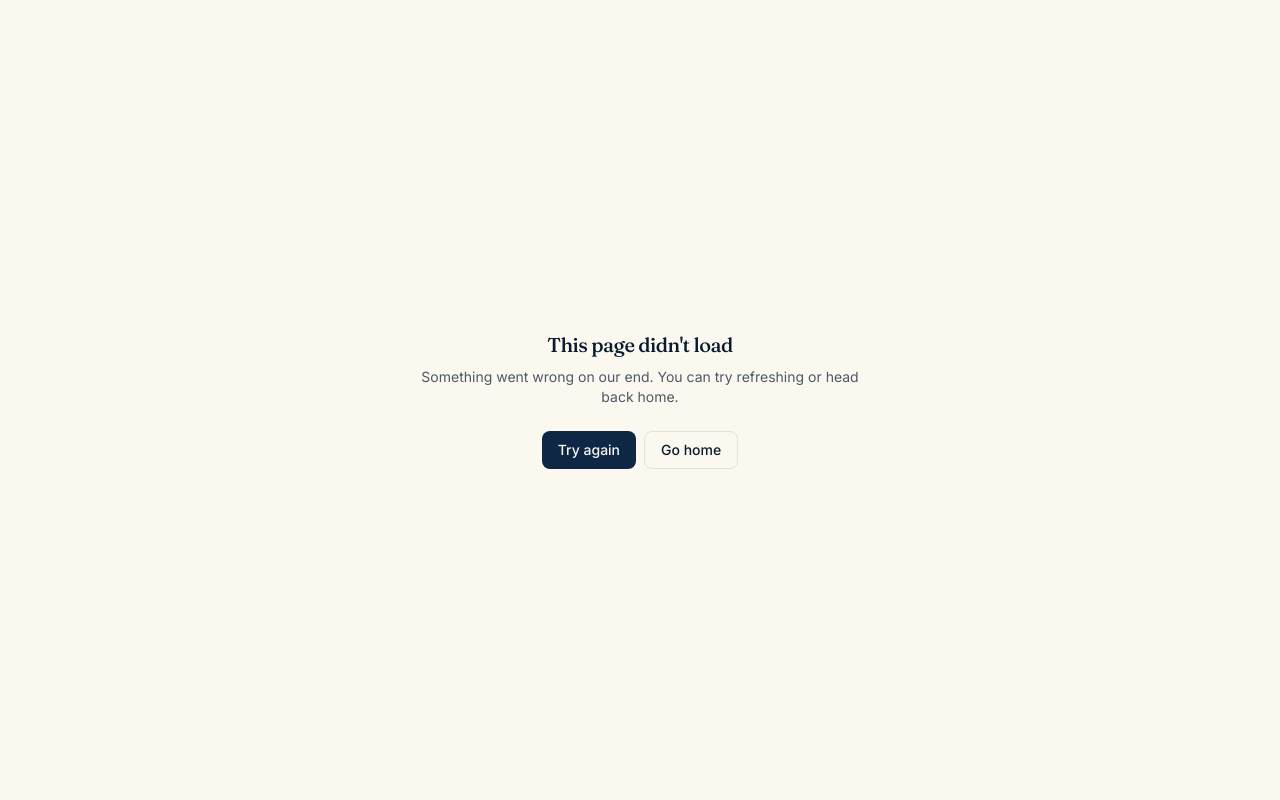
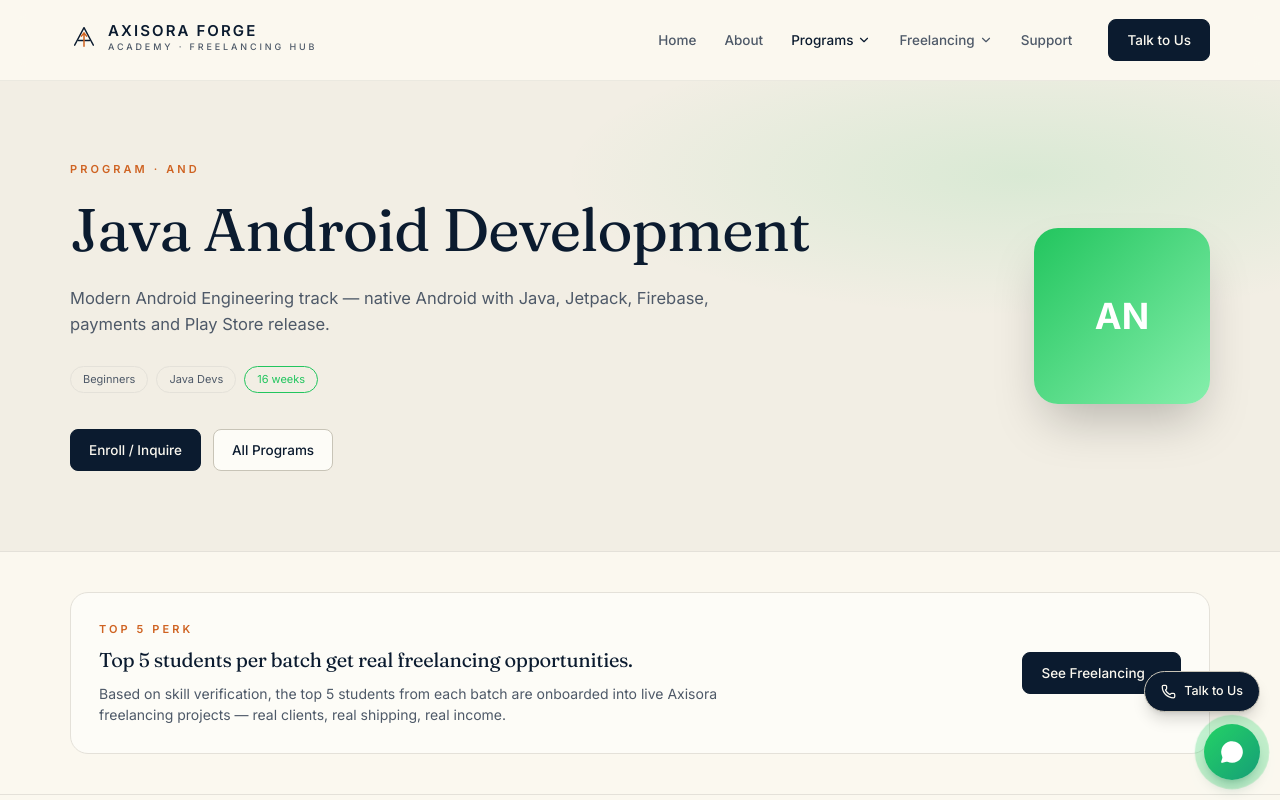
Before and after one commit to realtechskillforge-web/axisora, a React (Vite) app: page /programs/android-java in a window 1280 px wide. Shown: the top 800 px of the page. Built offline with nearby package versions, Linux system fonts and the light colour scheme.

Commit message:
Update programs.$slug.tsx

```diff
--- a/src/routes/programs.$slug.tsx
+++ b/src/routes/programs.$slug.tsx
@@ -19,8 +19,14 @@
   component: ProgramPage,
 });
 
+const placementSlugs = ["java-placement", "python-placement"];
+
 function ProgramPage() {
   const { slug } = Route.useLoaderData();
-  const placementSlugs = ["java-placement", "python-placement"];
-return <ProgramTemplate data={program} isPlacement={placementSlugs.includes(slug)} />;
+  return (
+    <ProgramTemplate
+      data={PROGRAMS[slug]}
+      isPlacement={placementSlugs.includes(slug)}
+    />
+  );
 }
```
